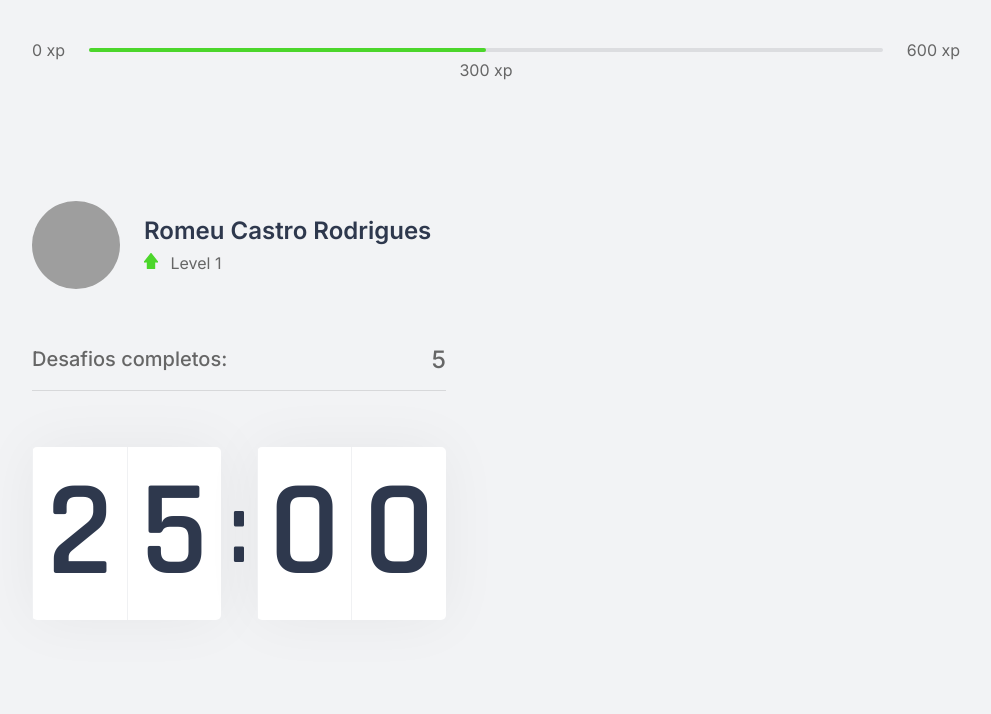
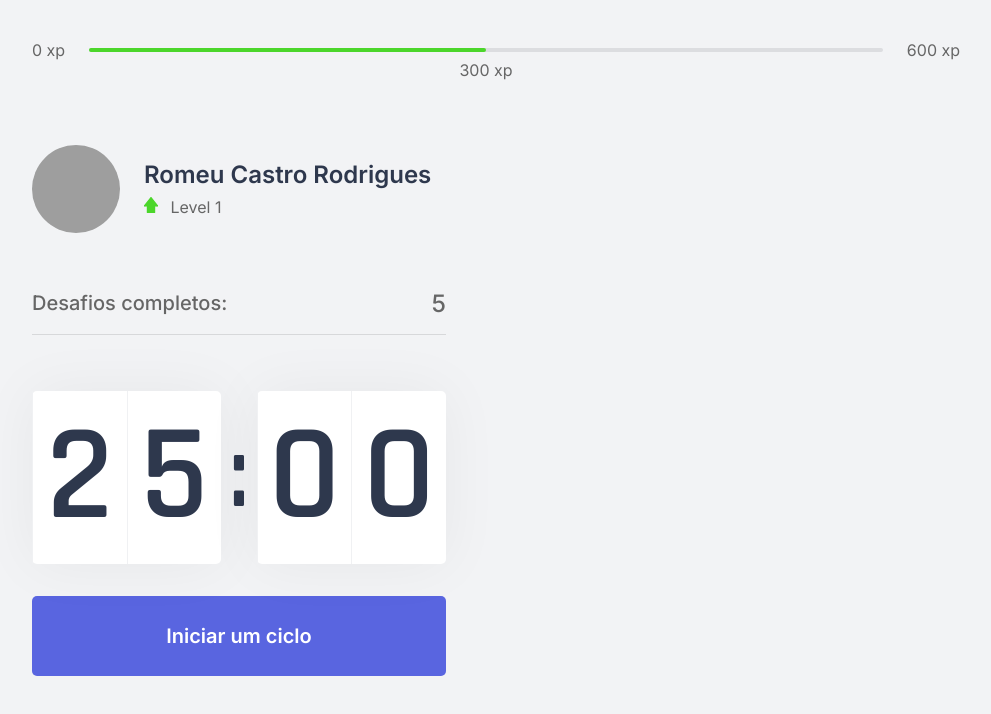
Before and after one commit to romeucr/moveit, a Next.js app: page / in a window 1280 px wide. Shown: the top 714 px of the page, without its empty margins (144-1135 px from the left). Built offline with nearby package versions, Linux system fonts and the light colour scheme; grey boxes are pictures that could not be loaded.

Commit message:
Countdown clock working

```diff
--- a/src/components/Countdown.tsx
+++ b/src/components/Countdown.tsx
@@ -1,17 +1,53 @@
+import { useState, useEffect } from 'react'
 import styles from '../styles/components/Countdown.module.css'
 
 export function Countdown() {
+   const [time, setTime] = useState(25 * 60) /* 25 minutos em segundos */
+   const [active, setActive] = useState(false)
+
+   const minutes = Math.floor(time / 60)
+   const seconds = time % 60
+
+   /* padStart verifica se a string possui 2 caracteres e se nao adiciona 0 a esquerda(start)
+      [minuteLeft, minuteRight]-> o split separa a string num array, neste caso array de dois elementos.
+      [minuteLeft, minuteRight] é a desestruturação do array em duas variáveis
+   */
+   const [minuteLeft, minuteRight] = String(minutes).padStart(2, '0').split('')
+   const [secondLeft, secondRight] = String(seconds).padStart(2, '0').split('')
+
+   function startCountdown() {
+      setActive(true)
+   }
+
+   useEffect(() => {
+      if (active && time > 0) {
+         setTimeout(() => { /* setTimeout():  fazer com que algo acontece depois de um tempo (1000 milessegundos, 1 segundo) */
+            setTime(time - 1)
+         }, 1000)
+      }
+
+   },[active, time])
+
    return (
-      <div className={styles.countdownContainer}>
-         <div>
-            <span>2</span>
-            <span>5</span>
+      <div>
+         <div className={styles.countdownContainer}>
+            <div>
+               <span>{minuteLeft}</span>
+               <span>{minuteRight}</span>
+            </div>
+            <span>:</span>
+            <div>
+               <span>{secondLeft}</span>
+               <span>{secondRight}</span>
+            </div>
          </div>
-         <span>:</span>
-         <div>
-            <span>0</span>
-            <span>0</span>
-         </div>
+         <button
+            type="button"
+            className={styles.countdownButton}
+            onClick={startCountdown}
+         >
+            Iniciar um ciclo
+         </button>
       </div>
    )
 }
--- a/src/pages/_document.tsx
+++ b/src/pages/_document.tsx
@@ -6,6 +6,7 @@
       return (
          <Html>
             <Head>
+               <link rel="shortcut icon" href="favicon.png" type="image/png" />
                <link rel="preconnect" href="https://fonts.gstatic.com" />
                <link href="https://fonts.googleapis.com/css2?family=Inter:wght@400;500;600&family=Rajdhani:wght@600&display=swap" rel="stylesheet" />
             </Head>
--- a/src/pages/index.tsx
+++ b/src/pages/index.tsx
@@ -8,9 +8,8 @@
 export default function Home() {
   return (
     <div className={styles.container}>
-      <Head> {/* //coloca na head do html tudo que estiver aqui */}
-        <link rel="preconnect" href="https://fonts.gstatic.com" />
-        <link href="https://fonts.googleapis.com/css2?family=Inter:wght@400;500;600&family=Rajdhani:wght@600&display=swap" rel="stylesheet" />
+      <Head> {/* //coloca na head do html tudo que estiver aqui. Aqui somente o que for da home. Em _document.tsx o que for global */}
+        <title>Início | move.it!</title>
       </Head>
       <ExperienceBar />
       <section>
--- a/src/styles/components/Countdown.module.css
+++ b/src/styles/components/Countdown.module.css
@@ -34,3 +34,24 @@
    font-size: 6.25rem;
    margin: 0 0.5rem;
 }
+
+.countdownButton {
+   width: 100%;
+   height: 5rem;
+   margin-top: 2rem;
+   display: flex;
+   align-items: center;
+   justify-content: center;
+   border: 0;
+   border-radius: 5px;
+   background: var(--blue);
+   color: var(--white);
+   font-size: 1.25rem;
+   font-weight: 600;
+
+   transition: background-color 0.2s;
+}
+
+.countdownButton:hover {
+   background: var(--blue-dark);
+}
```
